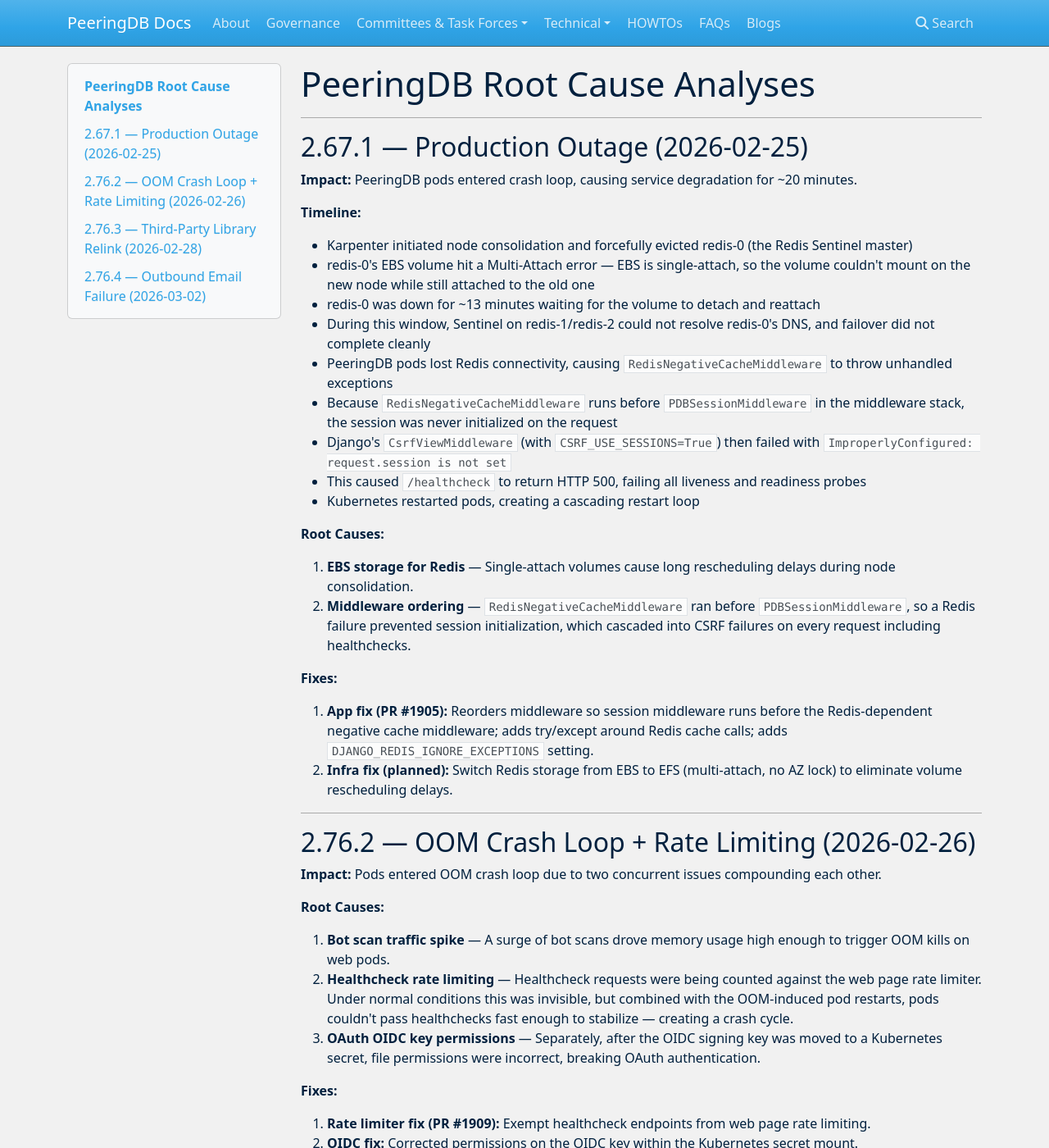
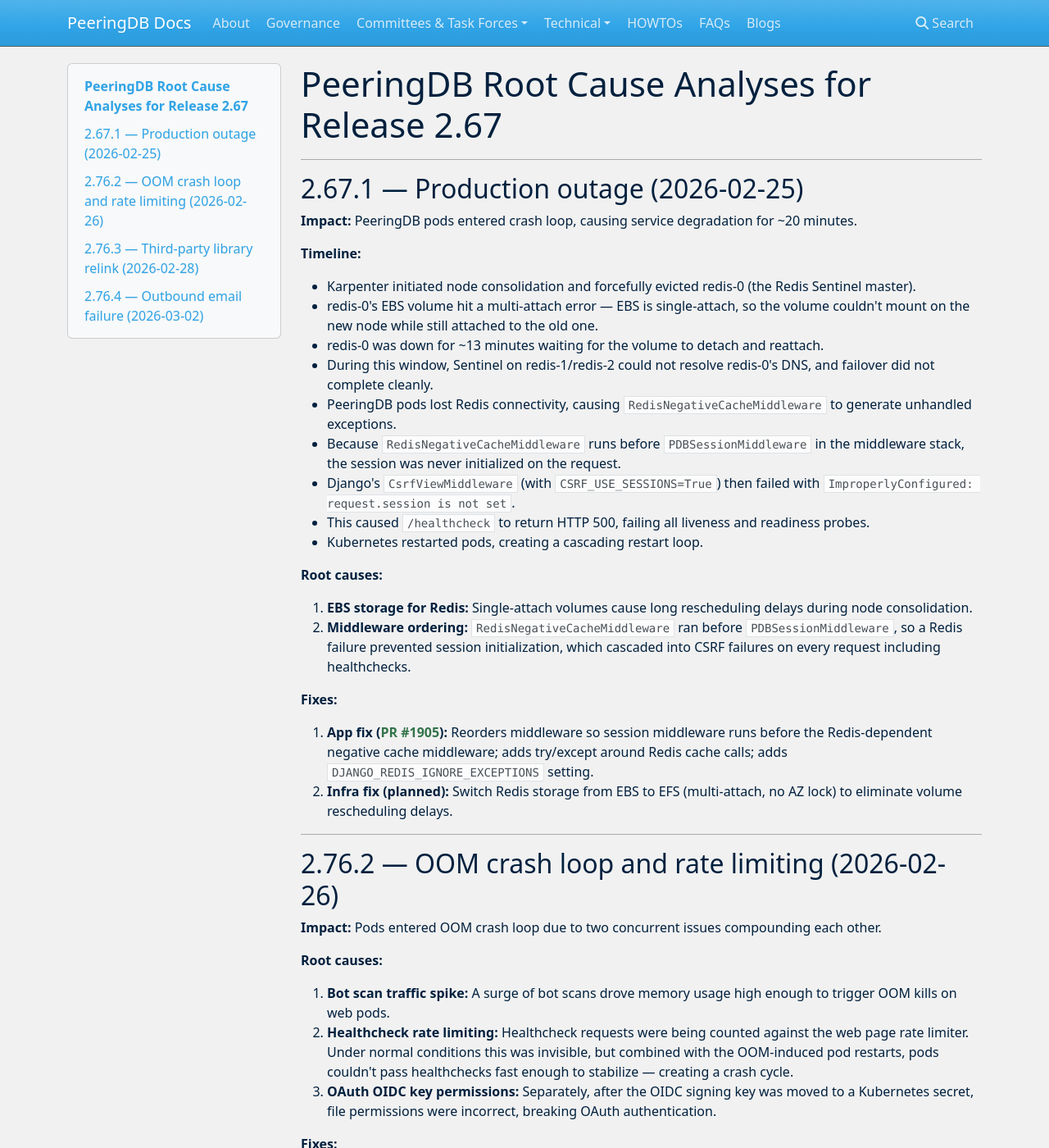
Before and after one commit to peeringdb/docs, an MkDocs documentation site: the page built from docs/blog/rca-2.76.md, in a window 1280 px wide and 1400 px high. Shown: the whole window at 82% size. Built offline with MkDocs 1.6.1, drawn with Linux system fonts in a browser that asks for light colours; nearby versions of some CDN libraries; some of the changed text lies outside the part shown.

Commit message:
Link blog and copy edits.

```diff
--- a/docs/blog/rca-2.76.md
+++ b/docs/blog/rca-2.76.md
@@ -1,67 +1,67 @@
 
-# PeeringDB Root Cause Analyses
+# PeeringDB Root Cause Analyses for Release 2.67
 
 ---
 
-## 2.67.1 — Production Outage (2026-02-25)
+## 2.67.1 — Production outage (2026-02-25)
 
 **Impact:** PeeringDB pods entered crash loop, causing service degradation for ~20 minutes.
 
 **Timeline:**
 
-- Karpenter initiated node consolidation and forcefully evicted redis-0 (the Redis Sentinel master)
-- redis-0's EBS volume hit a Multi-Attach error — EBS is single-attach, so the volume couldn't mount on the new node while still attached to the old one
-- redis-0 was down for ~13 minutes waiting for the volume to detach and reattach
-- During this window, Sentinel on redis-1/redis-2 could not resolve redis-0's DNS, and failover did not complete cleanly
-- PeeringDB pods lost Redis connectivity, causing `RedisNegativeCacheMiddleware` to throw unhandled exceptions
-- Because `RedisNegativeCacheMiddleware` runs before `PDBSessionMiddleware` in the middleware stack, the session was never initialized on the request
-- Django's `CsrfViewMiddleware` (with `CSRF_USE_SESSIONS=True`) then failed with `ImproperlyConfigured: request.session is not set`
-- This caused `/healthcheck` to return HTTP 500, failing all liveness and readiness probes
-- Kubernetes restarted pods, creating a cascading restart loop
+- Karpenter initiated node consolidation and forcefully evicted redis-0 (the Redis Sentinel master).
+- redis-0's EBS volume hit a multi-attach error — EBS is single-attach, so the volume couldn't mount on the new node while still attached to the old one.
+- redis-0 was down for ~13 minutes waiting for the volume to detach and reattach.
+- During this window, Sentinel on redis-1/redis-2 could not resolve redis-0's DNS, and failover did not complete cleanly.
+- PeeringDB pods lost Redis connectivity, causing `RedisNegativeCacheMiddleware` to generate unhandled exceptions.
+- Because `RedisNegativeCacheMiddleware` runs before `PDBSessionMiddleware` in the middleware stack, the session was never initialized on the request.
+- Django's `CsrfViewMiddleware` (with `CSRF_USE_SESSIONS=True`) then failed with `ImproperlyConfigured: request.session is not set`.
+- This caused `/healthcheck` to return HTTP 500, failing all liveness and readiness probes.
+- Kubernetes restarted pods, creating a cascading restart loop.
 
-**Root Causes:**
+**Root causes:**
 
-1. **EBS storage for Redis** — Single-attach volumes cause long rescheduling delays during node consolidation.
-2. **Middleware ordering** — `RedisNegativeCacheMiddleware` ran before `PDBSessionMiddleware`, so a Redis failure prevented session initialization, which cascaded into CSRF failures on every request including healthchecks.
+1. **EBS storage for Redis:** Single-attach volumes cause long rescheduling delays during node consolidation.
+2. **Middleware ordering:** `RedisNegativeCacheMiddleware` ran before `PDBSessionMiddleware`, so a Redis failure prevented session initialization, which cascaded into CSRF failures on every request including healthchecks.
 
 **Fixes:**
 
-1. **App fix (PR #1905):** Reorders middleware so session middleware runs before the Redis-dependent negative cache middleware; adds try/except around Redis cache calls; adds `DJANGO_REDIS_IGNORE_EXCEPTIONS` setting.
+1. **App fix ([PR #1905](https://github.com/peeringdb/peeringdb/pull/1905)):** Reorders middleware so session middleware runs before the Redis-dependent negative cache middleware; adds try/except around Redis cache calls; adds `DJANGO_REDIS_IGNORE_EXCEPTIONS` setting.
 2. **Infra fix (planned):** Switch Redis storage from EBS to EFS (multi-attach, no AZ lock) to eliminate volume rescheduling delays.
 
 ---
 
-## 2.76.2 — OOM Crash Loop + Rate Limiting (2026-02-26)
+## 2.76.2 — OOM crash loop and rate limiting (2026-02-26)
 
 **Impact:** Pods entered OOM crash loop due to two concurrent issues compounding each other.
 
-**Root Causes:**
+**Root causes:**
 
-1. **Bot scan traffic spike** — A surge of bot scans drove memory usage high enough to trigger OOM kills on web pods.
-2. **Healthcheck rate limiting** — Healthcheck requests were being counted against the web page rate limiter. Under normal conditions this was invisible, but combined with the OOM-induced pod restarts, pods couldn't pass healthchecks fast enough to stabilize — creating a crash cycle.
-3. **OAuth OIDC key permissions** — Separately, after the OIDC signing key was moved to a Kubernetes secret, file permissions were incorrect, breaking OAuth authentication.
+1. **Bot scan traffic spike:** A surge of bot scans drove memory usage high enough to trigger OOM kills on web pods.
+2. **Healthcheck rate limiting:** Healthcheck requests were being counted against the web page rate limiter. Under normal conditions this was invisible, but combined with the OOM-induced pod restarts, pods couldn't pass healthchecks fast enough to stabilize — creating a crash cycle.
+3. **OAuth OIDC key permissions:** Separately, after the OIDC signing key was moved to a Kubernetes secret, file permissions were incorrect, breaking OAuth authentication.
 
 **Fixes:**
 
-1. **Rate limiter fix (PR #1909):** Exempt healthcheck endpoints from web page rate limiting.
+1. **Rate limiter fix ([PR #1909](https://github.com/peeringdb/peeringdb/pull/1909)):** Exempt healthcheck endpoints from web page rate limiting.
 2. **OIDC fix:** Corrected permissions on the OIDC key within the Kubernetes secret mount.
 
 ---
 
-## 2.76.3 — Third-Party Library Relink (2026-02-28)
+## 2.76.3 — Third-party library relink (2026-02-28)
 
 **Impact:** None. Unrelated to the release itself.
 
-**Root Cause:** A third-party library dependency needed to be relinked.
+**Root cause:** A third-party library dependency needed to be relinked.
 
 **Fix:** Relinked the library. No functional changes.
 
 ---
 
-## 2.76.4 — Outbound Email Failure (2026-03-02)
+## 2.76.4 — Outbound email failure (2026-03-02)
 
 **Impact:** Email sending was broken following the migration from local postfix relays to external SMTP.
 
-**Root Cause:** Sent emails included an erroneous `Return-Path: <>` header that the external SMTP provider rejected or mishandled. This header was a leftover from the local postfix relay configuration where it was either ignored or handled differently.
+**Root cause:** Sent emails included an erroneous `Return-Path: <>` header that the external SMTP provider rejected or mishandled. This header was a leftover from the local postfix relay configuration where it was either ignored or handled differently.
 
 **Fix:** Removed the erroneous `Return-Path: <>` header from outbound emails.
```
Also changed, not shown: docs/blog/recent_operational_issues.md (+1 -1 lines), docs/blogs.md (+1 -0 lines).
